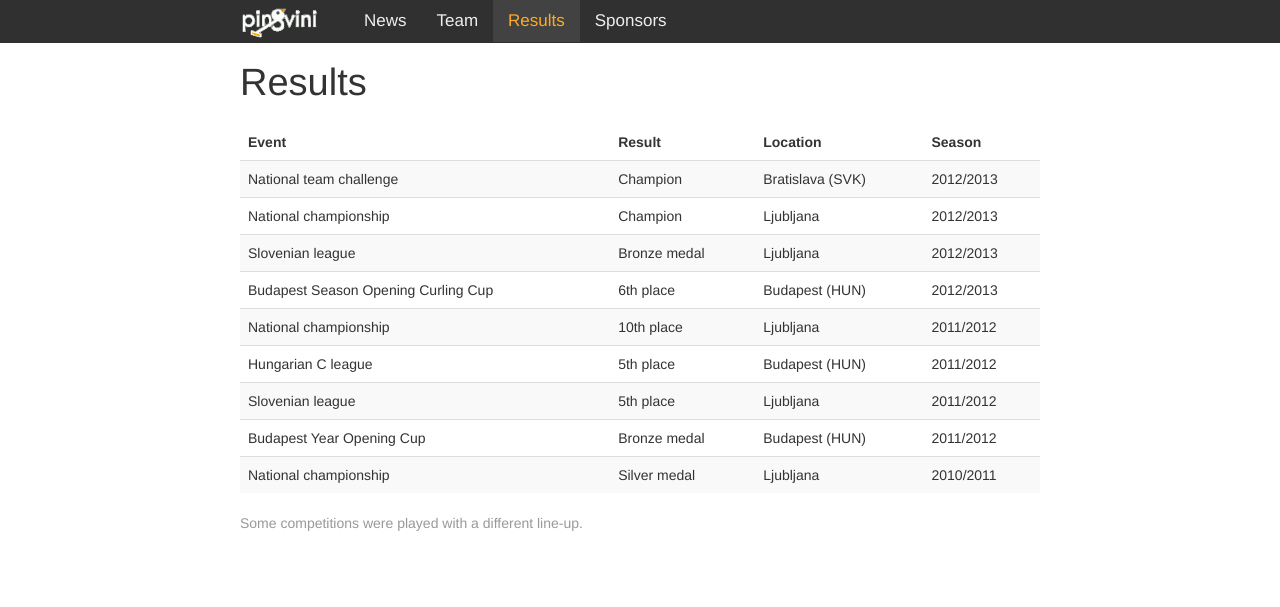
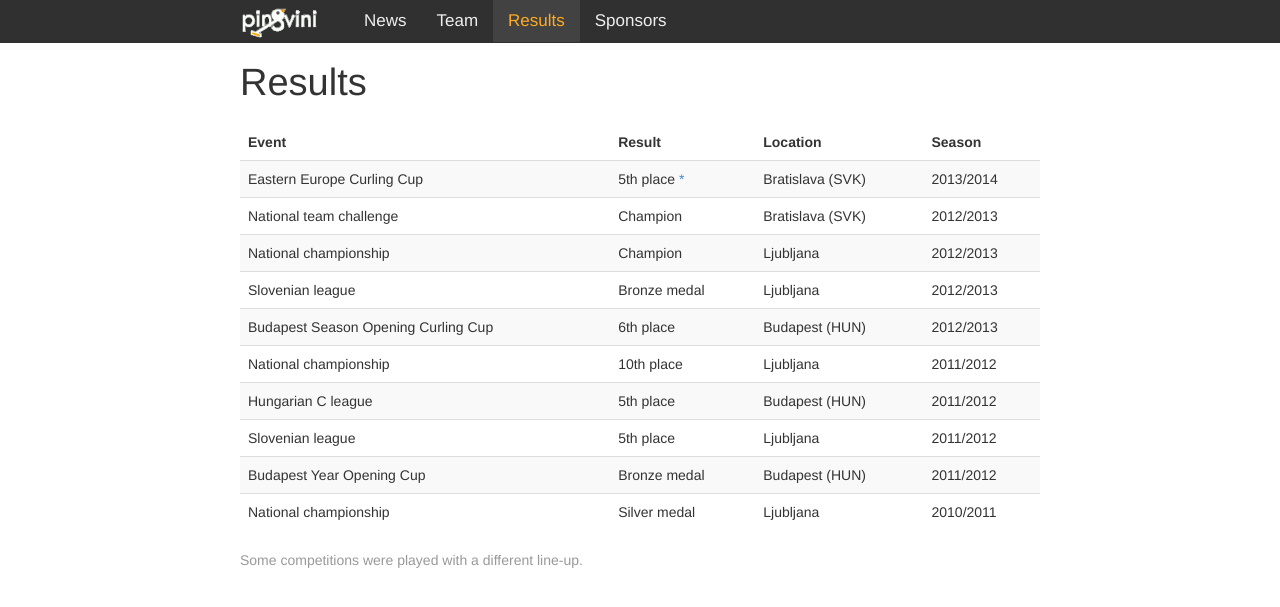
Before and after one commit to pingvini/pingvini.github.io, a Jekyll site: the page built from results/index.html, in a window 1280 px wide. Shown: the top 607 px of the page. Built offline with Jekyll 4.4.1, drawn with Linux system fonts in a browser that asks for light colours; Markdown is read by kramdown in place of the engine named in the settings; comment, search, counter and statistics services are not loaded.

Commit message:
Added EECC results.

```diff
--- a/assets/js/penguin.js
+++ b/assets/js/penguin.js
@@ -43,3 +43,6 @@ $(document).ready(function() {
       });
   }
 });
+
+
+$('.tooltip-default').tooltip()
--- a/results/index.html
+++ b/results/index.html
@@ -4,6 +4,7 @@ layout: default
 navbar: true
 weight: 30
 ---
+
 <h1>Results</h1>
 <table class="table table-striped">
   <thead>
@@ -15,6 +16,12 @@ weight: 30
     </tr>
   </thead>
   <tbody>
+    <tr>
+      <td>Eastern Europe Curling Cup</td>
+	  <td>5th place <a href="#" class="tooltip-default" data-toggle="tooltip" data-original-title="Combined result of all Slovenian teams (men, women, mixed)."> * </a></td>
+      <td>Bratislava (SVK)</td>
+      <td>2013/2014</td>
+    </tr>
     <tr>
       <td>National team challenge</td>
       <td>Champion</td>
```
Also changed, not shown: _posts/2013-09-06-eecc.md (+1 -1 lines).
